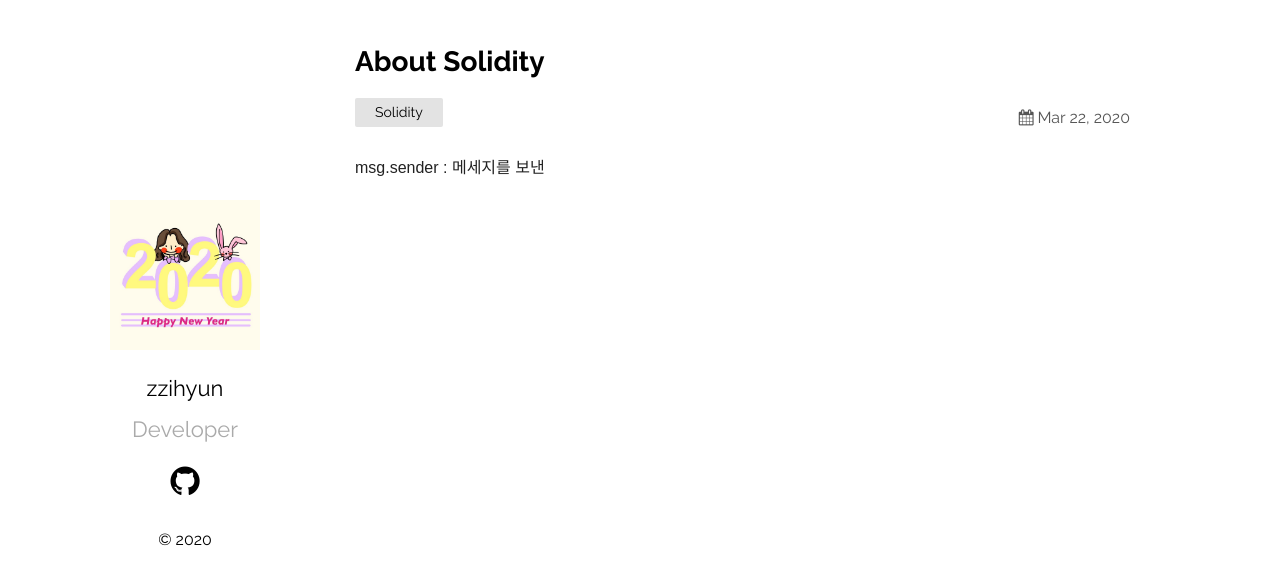
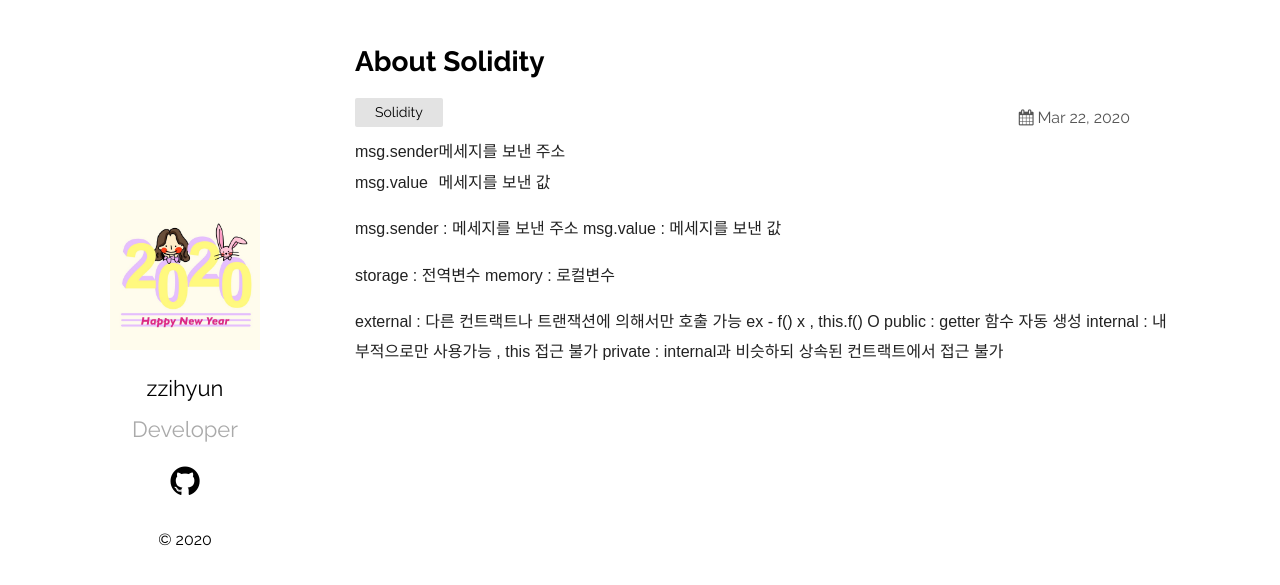
Before and after one commit to jhhhj1002/jhhhj1002.github.io, a Jekyll site: the page built from _posts/2020-03-22-About-Solidity.markdown, in a window 1280 px wide. Shown: the top 585 px of the page. Built offline with Jekyll 4.4.1, drawn with Linux system fonts in a browser that asks for light colours.

Commit message:
Update 2020-03-22-About-Solidity.markdown

```diff
--- a/_posts/2020-03-22-About-Solidity.markdown
+++ b/_posts/2020-03-22-About-Solidity.markdown
@@ -5,4 +5,18 @@ date:   2020-03-22 21:03:36 +0530
 categories: Solidity
 ---
 
-msg.sender : 메세지를 보낸
+|:---:|:---:|
+|msg.sender|메세지를 보낸 주소|
+|msg.value|메세지를 보낸 값|
+
+
+msg.sender : 메세지를 보낸 주소
+msg.value : 메세지를 보낸 값
+
+storage : 전역변수
+memory : 로컬변수
+
+external : 다른 컨트랙트나 트랜잭션에 의해서만 호출 가능 ex - f() x , this.f() O
+public : getter 함수 자동 생성
+internal : 내부적으로만 사용가능 , this 접근 불가
+private : internal과 비슷하되 상속된 컨트랙트에서 접근 불가
```
